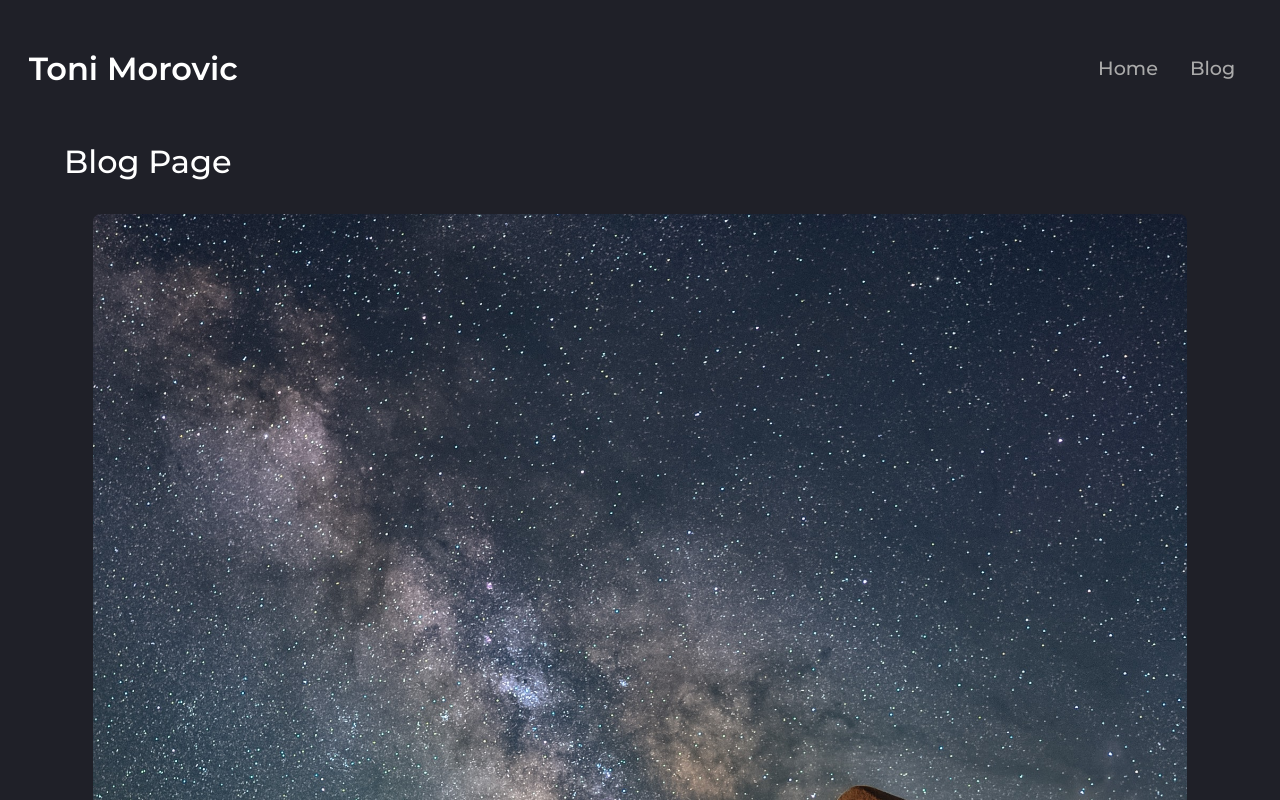
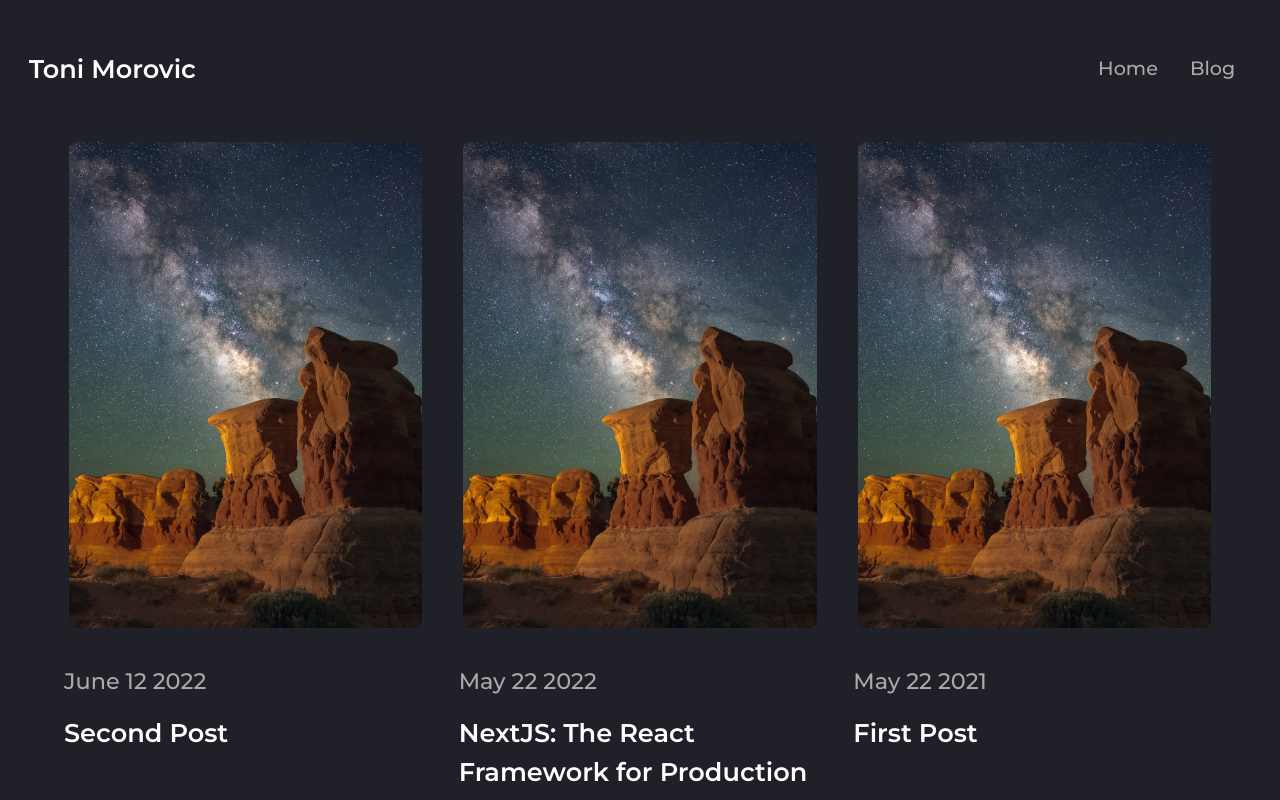
Before and after one commit to tonim19/nextjs-ts-portfolio, a Next.js app: page /blog in a window 1280 px wide. Shown: the top 800 px of the page. Built offline with nearby package versions, Linux system fonts and the light colour scheme.

Commit message:
Styling blog section

```diff
--- a/components/post-card/post-card.module.css
+++ b/components/post-card/post-card.module.css
@@ -2,7 +2,13 @@
   cursor: pointer;
   border-radius: 10px;
   padding: 0.5rem;
-  margin: 1rem;
+  margin-bottom: 2.5rem;
+}
+
+@media screen and (min-width: 600px) {
+  .card {
+    padding: 0;
+  }
 }
 
 .card img {
@@ -32,3 +38,11 @@
   z-index: 1;
   border: 2px solid #20b5ff;
 }
+
+.date {
+  margin: 2rem 0 0 0;
+}
+
+.title {
+  margin: 1rem 0 0 0;
+}
--- a/components/post-card/post-card.tsx
+++ b/components/post-card/post-card.tsx
@@ -35,9 +35,8 @@ const PostCard: React.FC<Props> = ({ post }) => {
           height={1100}
         />
       </div>
-      <div className="post-date">Posted on {post.frontmatter.date}</div>
-      <h3>{post.frontmatter.title}</h3>
-      <p>{post.frontmatter.excerpt}</p>
+      <p className={styles.date}>{post.frontmatter.date}</p>
+      <h3 className={styles.title}>{post.frontmatter.title}</h3>
     </article>
   );
 };
--- /dev/null
+++ b/components/post-list/post-list.module.css
@@ -0,0 +1,18 @@
+.posts {
+  display: grid;
+  grid-template-columns: minmax(300px, 1fr);
+  gap: 2rem;
+  margin: 0 auto;
+}
+
+@media screen and (min-width: 600px) {
+  .posts {
+    grid-template-columns: repeat(2, 1fr);
+  }
+}
+
+@media screen and (min-width: 1000px) {
+  .posts {
+    grid-template-columns: repeat(3, 1fr);
+  }
+}
--- /dev/null
+++ b/components/post-list/post-list.tsx
@@ -0,0 +1,28 @@
+import PostCard from "../post-card/post-card";
+
+import styles from "./post-list.module.css";
+
+interface Props {
+  posts: {
+    slug: string;
+    frontmatter: {
+      title: string;
+      date: string;
+      excerpt: string;
+      cover_image: string;
+    };
+    content: string;
+  }[];
+}
+
+const PostList: React.FC<Props> = ({ posts }) => {
+  return (
+    <section className={styles.posts}>
+      {posts.map((post) => (
+        <PostCard key={post.slug} post={post} />
+      ))}
+    </section>
+  );
+};
+
+export default PostList;
--- a/components/ui/logo/logo.module.css
+++ b/components/ui/logo/logo.module.css
@@ -1,4 +1,5 @@
 .logo {
+  font-size: 0.8rem;
   font-weight: 600;
   cursor: pointer;
   align-self: center;
--- a/pages/blog/index.tsx
+++ b/pages/blog/index.tsx
@@ -1,5 +1,5 @@
 import { GetStaticProps, NextPage } from "next";
-import PostCard from "../../components/post-card/post-card";
+import PostList from "../../components/post-list/post-list";
 import { getAllPosts } from "../../utils/blogUtils";
 
 interface Props {
@@ -19,10 +19,8 @@ const BlogPage: NextPage<Props> = ({ posts }) => {
   return (
     <>
       <div className="container">
-        <h1>Blog Page</h1>
-        {posts.map((post) => (
-          <PostCard key={post.slug} post={post} />
-        ))}
+        {/* <h2>WebDev Blog</h2> */}
+        <PostList posts={posts} />
       </div>
     </>
   );
--- a/posts/third-post.md
+++ b/posts/third-post.md
@@ -1,6 +1,6 @@
 ---
-title: "Third Post"
-date: "May 22 2023"
+title: "NextJS: The React Framework for Production"
+date: "May 22 2022"
 excerpt: "This is my third post"
 cover_image: "/images/posts/brad-west.jpg"
 ---
--- a/styles/globals.css
+++ b/styles/globals.css
@@ -38,6 +38,25 @@ h6 {
   font-weight: inherit;
 }
 
+h2 {
+  text-align: center;
+  font-size: 1.7rem;
+  margin: 1rem 0 3rem 0;
+}
+
+h3 {
+  margin: 1rem 0;
+  font-size: 1.6rem;
+  font-weight: 600;
+  color: #fff;
+}
+
+p {
+  margin: 1rem 0;
+  font-size: 1.4rem;
+  color: #aaa;
+}
+
 .container {
   width: 90%;
   max-width: 1300px;
```
